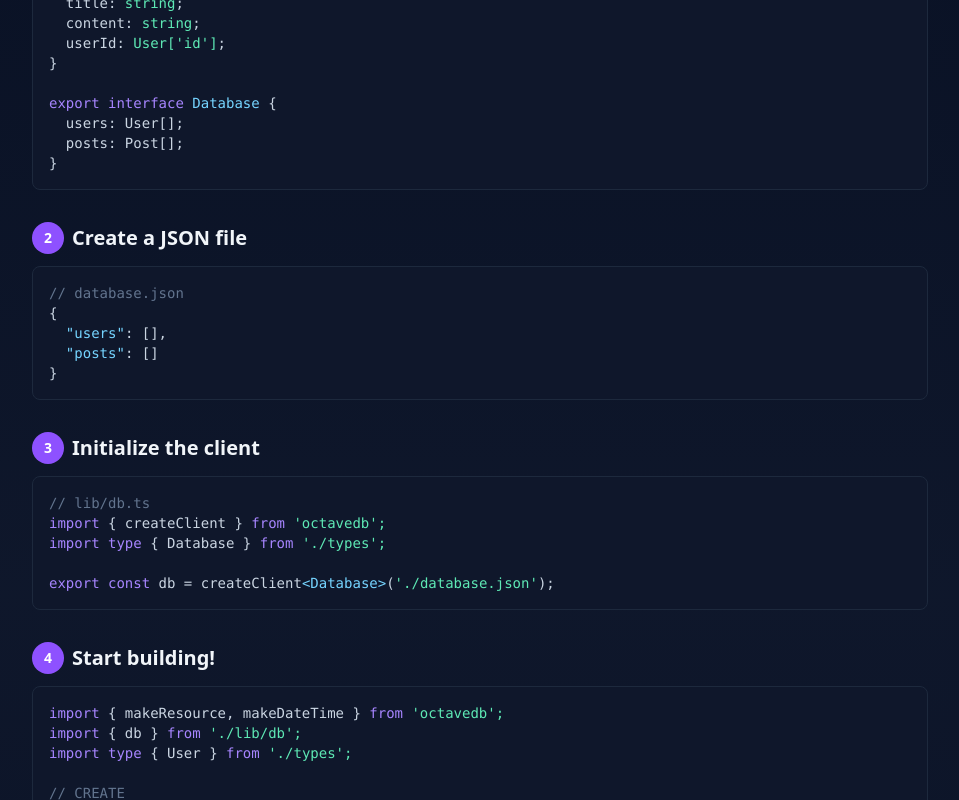
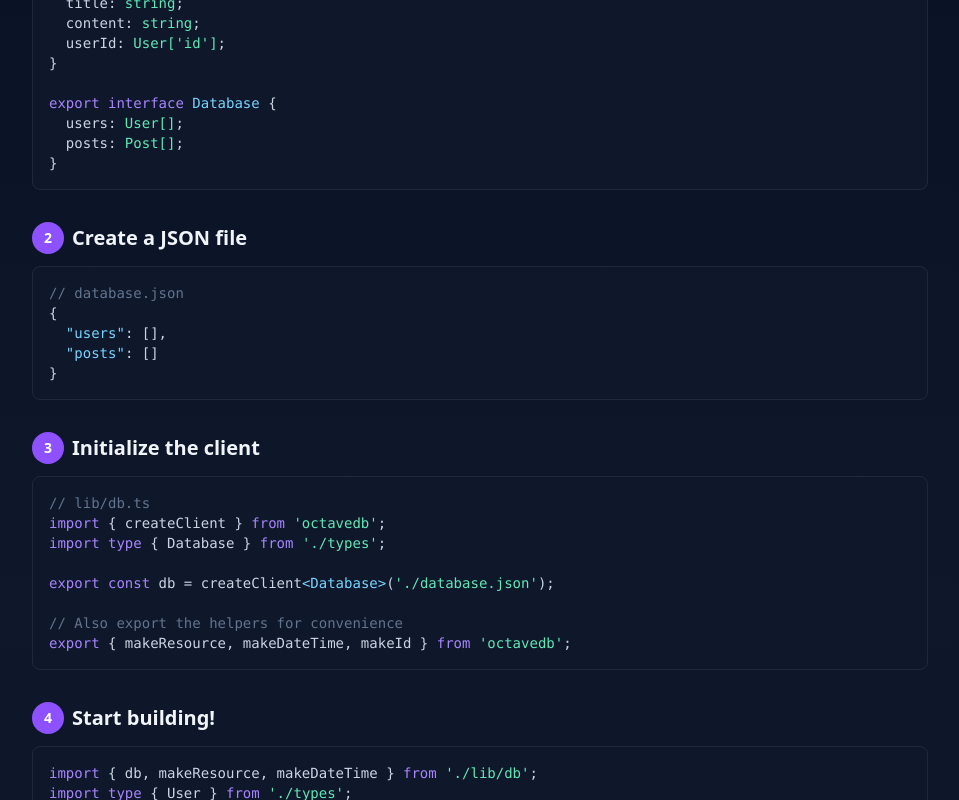
Before and after one commit to jarednand/octavedb-site, a Next.js app: page / in a window 1280 px wide. Shown: the part 1820-2620 px from the top of the page, without its empty margins (160-1119 px from the left). Built offline with nearby package versions, Linux system fonts and the light colour scheme.

Commit message:
Code snippet improvements

```diff
--- a/app/page.tsx
+++ b/app/page.tsx
@@ -161,7 +161,8 @@ export default function OctaveDBSite() {
                   <code className="text-violet-400">{'import'}</code>
                   <code>{' { Resource } '}</code>
                   <code className="text-violet-400">{'from'}</code>
-                  <code className="text-emerald-300">{" 'octavedb';\n\n"}</code>
+                  <code className="text-emerald-300">{" 'octavedb'"}</code>
+                  <code>{';\n\n'}</code>
                   <code className="text-violet-400">{'export interface'}</code>
                   <code className="text-sky-300">{' User '}</code>
                   <code className="text-violet-400">{'extends'}</code>
@@ -184,7 +185,14 @@ export default function OctaveDBSite() {
                   <code>{';\n}\n\n'}</code>
                   <code className="text-violet-400">{'export interface'}</code>
                   <code className="text-sky-300">{' Database '}</code>
-                  <code>{'{\n  users: User[];\n  posts: Post[];\n}'}</code>
+                  <code>{'{\n  users: '}</code>
+                  <code className="text-emerald-300">{'User[]'}</code>
+                  <code>{';\n  posts: '}</code>
+                  <code className="text-emerald-300">{'Post[]'}</code>
+                  <code>{';\n'}</code>
+                  <code>{'}'}</code>
+
+                  {/* <code>{'{\n  users: User[];\n  posts: Post[];\n}'}</code> */}
                 </pre>
               </div>
             </div>
@@ -221,17 +229,25 @@ export default function OctaveDBSite() {
                   <code className="text-violet-400">{'import'}</code>
                   <code>{' { createClient } '}</code>
                   <code className="text-violet-400">{'from'}</code>
-                  <code className="text-emerald-300">{" 'octavedb';\n"}</code>
+                  <code className="text-emerald-300">{" 'octavedb'"}</code>
+                  <code>{';\n'}</code>
                   <code className="text-violet-400">{'import type'}</code>
                   <code>{' { Database } '}</code>
                   <code className="text-violet-400">{'from'}</code>
-                  <code className="text-emerald-300">{" './types';\n\n"}</code>
+                  <code className="text-emerald-300">{" './types'"}</code>
+                  <code>{';\n\n'}</code>
                   <code className="text-violet-400">{'export const'}</code>
                   <code>{' db = createClient'}</code>
                   <code className="text-sky-300">{'<Database>'}</code>
                   <code>{'('}</code>
                   <code className="text-emerald-300">{"'./database.json'"}</code>
-                  <code>{');'}</code>
+                  <code>{');\n\n'}</code>
+                  <code className="text-slate-500">{'// Also export the helpers for convenience\n'}</code>
+                  <code className="text-violet-400">{'export'}</code>
+                  <code>{' { makeResource, makeDateTime, makeId } '}</code>
+                  <code className="text-violet-400">{'from'}</code>
+                  <code className="text-emerald-300">{" 'octavedb'"}</code>
+                  <code>{';'}</code>
                 </pre>
               </div>
             </div>
@@ -246,17 +262,15 @@ export default function OctaveDBSite() {
               <div className="bg-slate-900 border border-slate-800 rounded-lg p-4 overflow-x-auto">
                 <pre className="text-sm text-slate-300 font-mono whitespace-pre">
                   <code className="text-violet-400">{'import'}</code>
-                  <code>{' { makeResource, makeDateTime } '}</code>
+                  <code>{' { db, makeResource, makeDateTime } '}</code>
                   <code className="text-violet-400">{'from'}</code>
-                  <code className="text-emerald-300">{" 'octavedb';\n"}</code>
-                  <code className="text-violet-400">{'import'}</code>
-                  <code>{' { db } '}</code>
-                  <code className="text-violet-400">{'from'}</code>
-                  <code className="text-emerald-300">{" './lib/db';\n"}</code>
+                  <code className="text-emerald-300">{" './lib/db'"}</code>
+                  <code>{';\n'}</code>
                   <code className="text-violet-400">{'import type'}</code>
                   <code>{' { User } '}</code>
                   <code className="text-violet-400">{'from'}</code>
-                  <code className="text-emerald-300">{" './types';\n\n"}</code>
+                  <code className="text-emerald-300">{" './types'"}</code>
+                  <code>{';\n\n'}</code>
                   <code className="text-slate-500">{'// CREATE\n'}</code>
                   <code className="text-violet-400">{'function'}</code>
                   <code>{' createUser(username: '}</code>
@@ -377,7 +391,9 @@ export default function OctaveDBSite() {
               <p className="text-slate-400 text-sm mb-4">Creates a new resource with automatic id, createdAt, and updatedAt fields.</p>
               <div className="bg-slate-950 rounded-lg p-3 text-sm font-mono text-slate-300">
                 <code className="text-violet-400">const</code>
-                <code>{' user = makeResource({ username: '}</code>
+                <code>{' user = makeResource'}</code>
+                <code className="text-sky-300">{'<User>'}</code>
+                <code>{'({ username: '}</code>
                 <code className="text-emerald-300">{"'johndoe'"}</code>
                 <code>{' });'}</code>
               </div>
```
